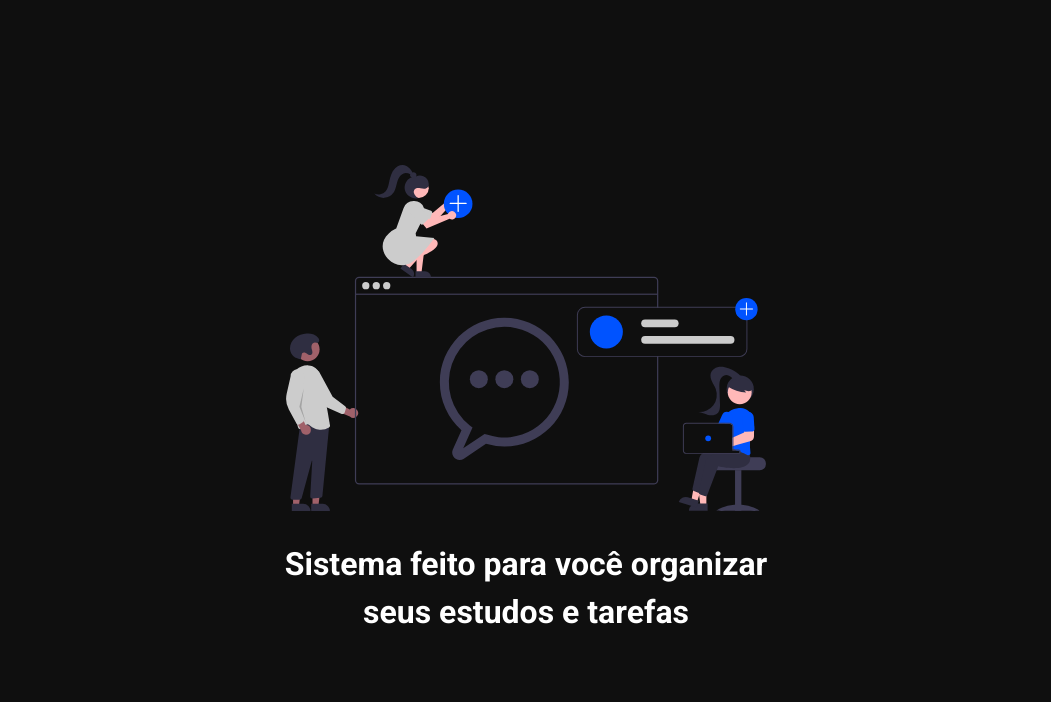
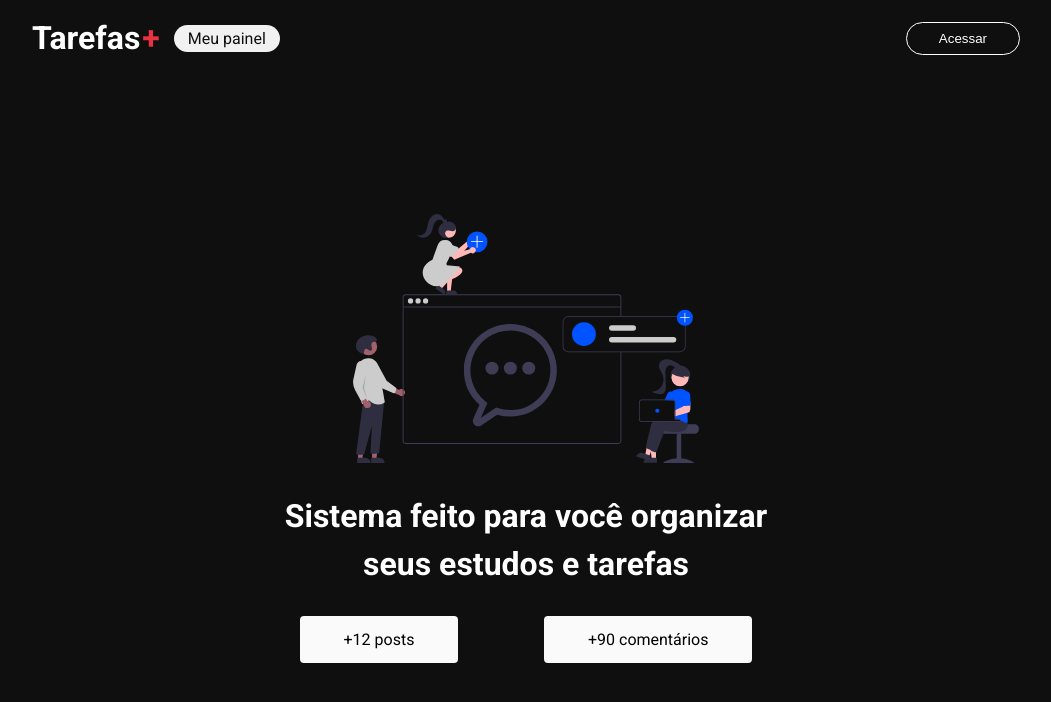
Before and after one commit to Gabriel-otirB/app-task-board, a Next.js app: page / in a window 1280 px wide. Shown: the top 702 px of the page, without its empty margins (114-1165 px from the left). Built offline with nearby package versions, Linux system fonts and the light colour scheme.

Commit message:
Header and general adjust

```diff
--- /dev/null
+++ b/src/components/header/index.tsx
@@ -0,0 +1,28 @@
+import styles from './styles.module.css';
+import Link from 'next/link';
+
+const Header = () => {
+  return (
+    <header className={styles.header}>
+      <section className={styles.content}>
+        <nav className={styles.nav}>
+          <Link href="/">
+            <h1 className={styles.logo}>
+              Tarefas<span>+</span>
+            </h1>
+          </Link>
+          <Link href="/dashboard" className={styles.link}>
+            Meu painel
+          </Link>
+        </nav>
+
+        <button className={styles.loginButton}>
+          Acessar
+        </button>
+
+      </section>
+    </header>
+  )
+}
+
+export default Header
--- /dev/null
+++ b/src/components/header/styles.module.css
@@ -0,0 +1,66 @@
+.header {
+  width: 100%;
+  height: 76px;
+  background-color: #0f0f0f;
+  display: flex;
+  align-items: center;
+  justify-content: center;
+}
+
+.content {
+  padding: 0 18px;
+  width: 100%;
+  max-width: 1024px;
+  display: flex;
+  align-items: center;
+  justify-content: space-between;
+}
+
+.content a {
+  text-decoration: none;
+}
+
+.logo {
+  color: #fff;
+  font-size: 32px;
+}
+
+.logo span {
+  color: #fff;
+  font-size: 32px;
+}
+
+.logo span {
+  color: #ea3140;
+  padding-left: 2px;
+}
+
+.loginButton {
+  background-color: transparent;
+  padding: 8px 32px;
+  border-radius: 24px;
+  color: #fff;
+  border: 1.5px solid #fff;
+  cursor: pointer;
+  transition: all 0.4s ease-in-out;
+}
+
+.loginButton:hover {
+  transform: scale(1.08);
+  background-color: #fff;
+  color: #0f0f0f;
+  font-weight: bold;
+}
+
+.nav {
+  display: flex;
+  align-items: center;
+}
+
+.link {
+  background-color: #f1f1f1;
+  color: #0f0f0f;
+  padding: 4px 14px;
+  border-radius: 14px;
+  margin: 0 14px;
+}
--- a/src/pages/_app.tsx
+++ b/src/pages/_app.tsx
@@ -1,6 +1,12 @@
 import '@/styles/globals.css';
 import type { AppProps } from 'next/app';
+import Header from '../components/header';
 
 export default function App({ Component, pageProps }: AppProps) {
-  return <Component {...pageProps} />;
+  return (
+    <>
+      <Header/>
+      <Component {...pageProps} />
+    </>
+  );
 }
--- a/src/pages/index.tsx
+++ b/src/pages/index.tsx
@@ -1,5 +1,5 @@
 import Head from 'next/head';
-import styles from '@/styles/Home.module.css';
+import styles from '@/styles/home.module.css';
 import Image from 'next/image';
 
 import spykeImg from '../../public/assets/spyke.svg';
@@ -20,13 +20,22 @@
             priority
           />
         </div>
+
+        <h1 className={styles.title}>
+          Sistema feito para você organizar <br />
+          seus estudos e tarefas
+        </h1>
+
+        <div className={styles.infoContent}>
+          <section className={styles.box}>
+            <span>+12 posts</span>
+          </section>
+          <section className={styles.box}>
+            <span>+90 comentários</span>
+          </section>
+        </div>
+
       </main>
-
-      <h1 className={styles.title}>
-        Sistema feito para você organizar <br />
-        seus estudos e tarefas
-      </h1>
-
     </div>
   );
 }
--- a/src/styles/Home.module.css
+++ b/src/styles/Home.module.css
@@ -1,22 +1,23 @@
 .container {
   background-color: #0f0f0f;
   width: 100%;
-  height: 100vh;
+  height: calc(100vh - 76px);
   display: flex;
-  flex-direction: column;
   justify-content: center;
   align-items: center;
+  flex-direction: column;
 }
 
 .logoContent {
   display: flex;
   flex-direction: column;
+  align-items: center;
   justify-content: center;
-  align-items: center;
 }
 
 .spyke {
   max-width: 480px;
+  max-height: 250px;
   object-fit: contain;
   width: auto;
   height: auto;
@@ -25,6 +26,43 @@
 .title {
   color: #fff;
   text-align: center;
-  margin-top: 28px;
+  margin: 28px;
   line-height: 150%;
 }
+
+.infoContent {
+  display: flex;
+  align-items: center;
+  justify-content: space-around;
+}
+
+.box {
+  background-color: #fafafa;
+  padding: 14px 44px;
+  border-radius: 4px;
+  transition: transform 0.4s;
+}
+
+.box:hover {
+  transform: scale(1.08);
+}
+
+@media screen and (max-width: 580px) {
+  .spyke {
+    max-width: 80%;
+  }
+
+  .title {
+    font-size: 24px;
+  }
+
+  .infoContent {
+    flex-direction: column;
+  }
+
+  .box {
+    width: 80%;
+    margin-bottom: 14px;
+    text-align: center;
+  }
+}
```
